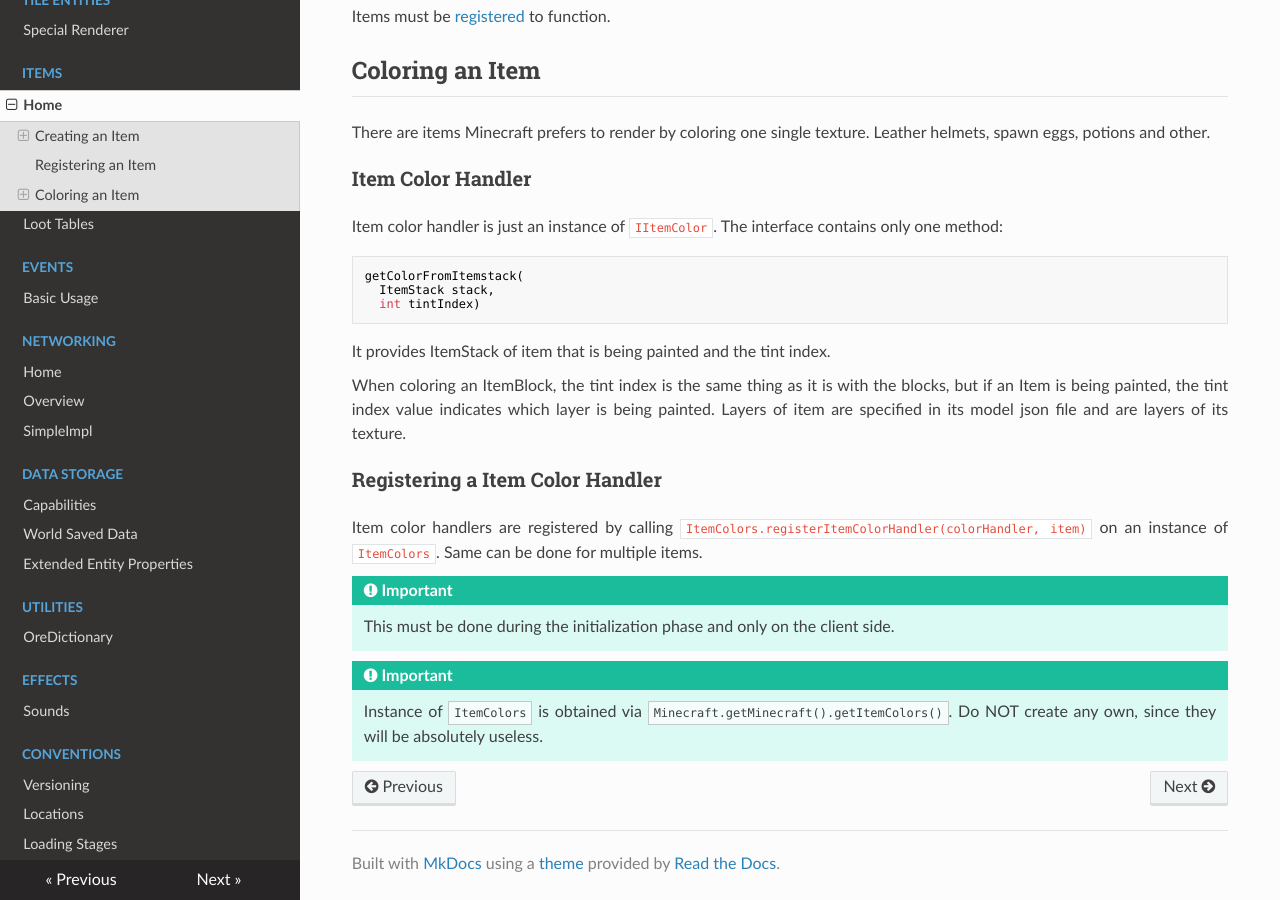
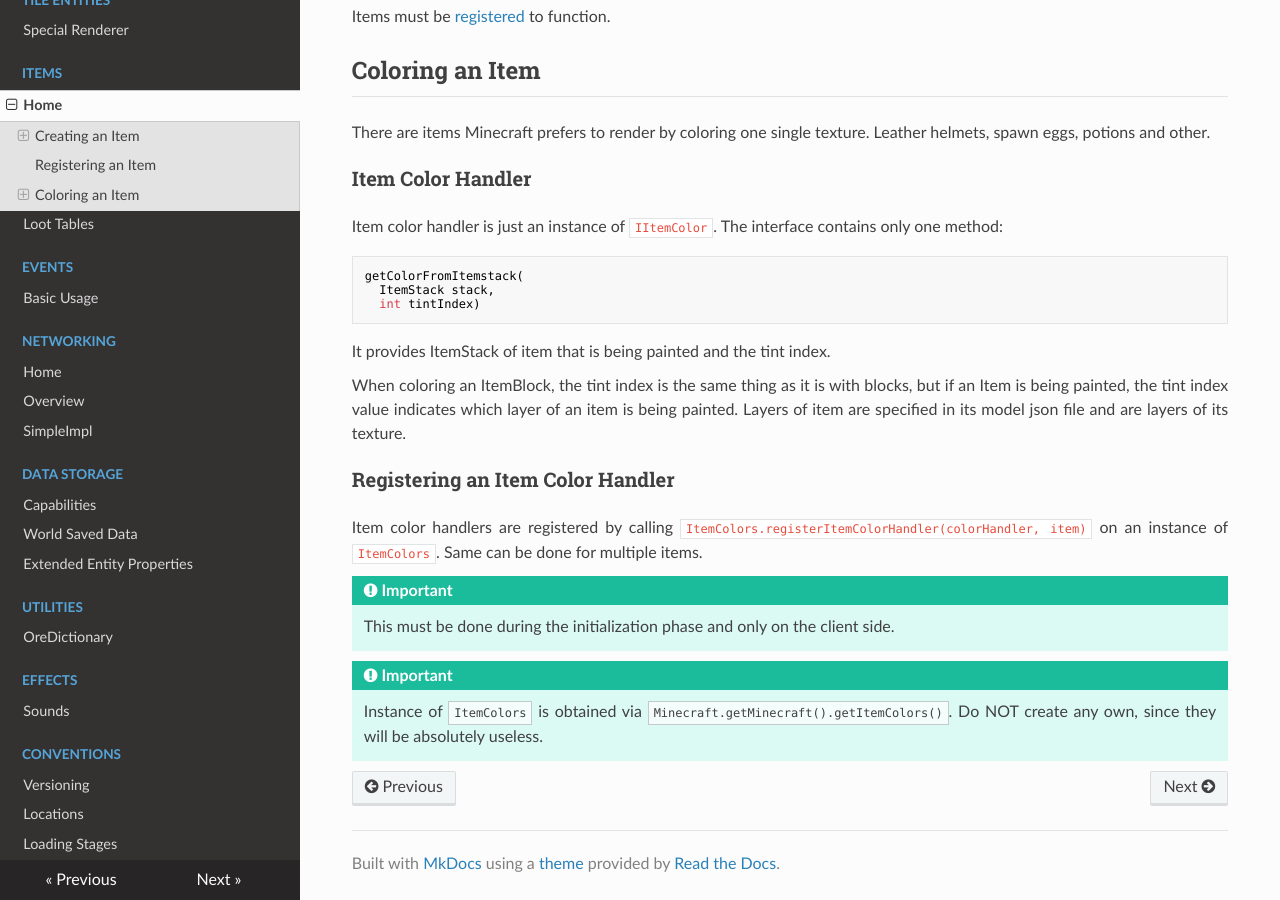
Before and after one commit to MinecraftForge/Documentation, an MkDocs documentation site: the page built from docs/items/items.md, in a window 1280 px wide and 900 px high, scrolled down 928 px. Built offline with MkDocs 1.6.1, drawn with Linux system fonts in a browser that asks for light colours; nearby versions of some CDN libraries; old or Windows-style settings are respelled for this version of MkDocs.

Commit message:
Last check

```diff
--- a/docs/items/items.md
+++ b/docs/items/items.md
@@ -47,9 +47,9 @@ getColorFromItemstack(
 
 It provides ItemStack of item that is being painted and the tint index.
 
-When coloring an ItemBlock, the tint index is the same thing as it is with the blocks, but if an Item is being painted, the tint index value indicates which layer is being painted. Layers of item are specified in its model json file and are layers of its texture.
+When coloring an ItemBlock, the tint index is the same thing as it is with blocks, but if an Item is being painted, the tint index value indicates which layer of an item is being painted. Layers of item are specified in its model json file and are layers of its texture.
 
-### Registering a Item Color Handler
+### Registering an Item Color Handler
 
 Item color handlers are registered by calling `ItemColors.registerItemColorHandler(colorHandler, item)` on an instance of `ItemColors`. Same can be done for multiple items.
 
```
Also changed, not shown: docs/blocks/blocks.md (+1 -1 lines).
